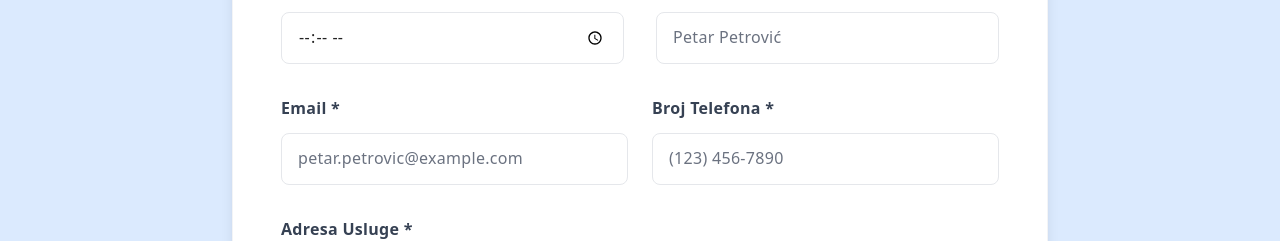
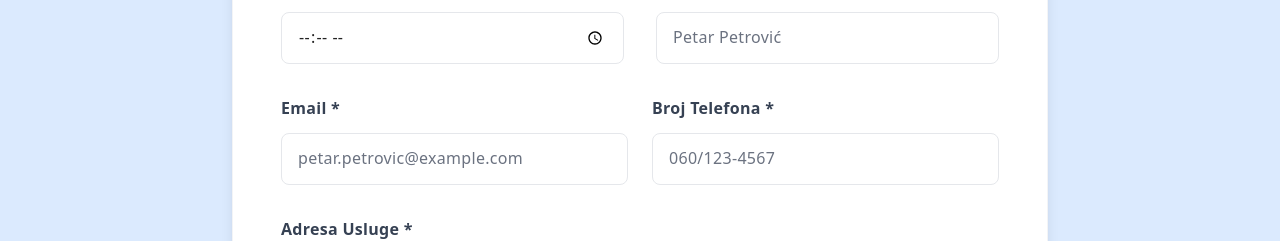
Before and after one commit to RaptorFF/next.js-frigo-mark-project, a Next.js app: page / in a window 1280 px wide. Shown: the part 4240-4481 px from the top of the page. Built offline with nearby package versions, Linux system fonts and the light colour scheme; no server answers.

Commit message:
Updating ContactForm and ServiceBooking

```diff
--- a/app/_components/ContactForm.js
+++ b/app/_components/ContactForm.js
@@ -106,7 +106,7 @@ export default function ContactForm({
                 onChange={handleChange}
                 required
                 className="w-full px-5 py-3 border border-gray-300 rounded-lg focus:outline-none focus:border-blue-600 transition"
-                placeholder="(555) 123-4567"
+                placeholder="060/123-4567"
               />
             </div>
             <div>
--- a/app/_components/ServiceBooking.js
+++ b/app/_components/ServiceBooking.js
@@ -170,7 +170,7 @@ export default function ServiceBooking() {
                 onChange={handleChange}
                 required
                 className="w-full px-5 py-3 border border-gray-300 rounded-lg focus:outline-none focus:border-blue-600 transition"
-                placeholder="(123) 456-7890"
+                placeholder="060/123-4567"
               />
             </div>
           </div>
```
